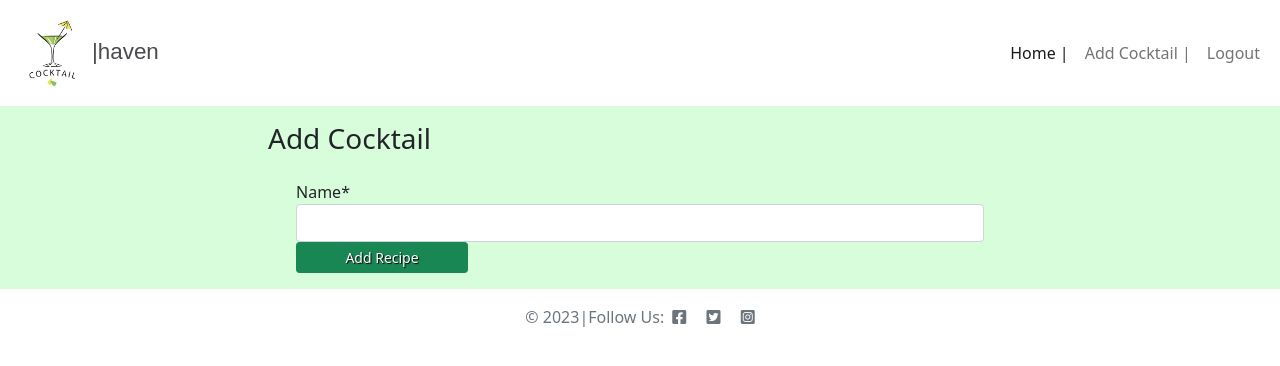
After one commit to Indrakens/cocktail-haven, a Django app: page /recipecreate/ in a window 1280 px wide. The commit adds this page. Shown: the top 366 px of the page. Run offline with Django 3.2, Linux system fonts and the light colour scheme; the visitor is signed in with stand-in values (Sample User, id 1); some libraries are stand-ins or nearby versions.

Commit message:
Create add_recipe.html page

```diff
--- a/cocktails2023/settings.py
+++ b/cocktails2023/settings.py
@@ -31,7 +31,7 @@ SECRET_KEY = os.environ.get('SECRET_KEY')
 # SECURITY WARNING: don't run with debug turned on in production!
 DEBUG = True
 
-ALLOWED_HOSTS = ['cocktailhaven-c675f9e827ad.herokuapp.com','8000-indrakens-cocktailhaven-ygrzyh7iosq.ws-eu105.gitpod.io']
+ALLOWED_HOSTS = ['cocktailhaven-c675f9e827ad.herokuapp.com','8000-indrakens-cocktailhaven-7rymjfpnunk.ws-eu105.gitpod.io']
 
 
 # Application definition
--- a/recipes/urls.py
+++ b/recipes/urls.py
@@ -3,6 +3,7 @@ from django.urls import path
 
 urlpatterns = [
     path('', views.RecipeList.as_view(), name='home'),
+    path('recipecreate/', views.RecipeCreate.as_view(), name='recipecreate'),
     path('<slug:slug>/', views.RecipeDetail.as_view(), name='recipe'),
     path('like/<slug:slug>', views.RecipeLike.as_view(), name='cocktail_like'),
 ]
--- a/recipes/views.py
+++ b/recipes/views.py
@@ -2,6 +2,7 @@ from django.shortcuts import render, get_object_or_404, reverse
 from django.views import generic, View
 from django.http import HttpResponseRedirect
 from django.contrib.auth.mixins import LoginRequiredMixin
+from django.urls import reverse_lazy
 from .models import Recipe
 from .forms import CommentForm
 
@@ -77,3 +78,19 @@ class RecipeLike(LoginRequiredMixin, View):
             cocktail.likes.add(request.user)
 
         return HttpResponseRedirect(reverse('recipe', args=[slug]))
+
+
+class RecipeCreate(LoginRequiredMixin, generic.CreateView):
+    model = Recipe
+    fields = ['name']
+    template_name = 'add_recipe.html'
+    success_url = reverse_lazy('recipe')
+
+    def form_valid(self, form):
+        """
+        Sets logged in user as author field in form
+        Sets form default status to published
+        """
+        form.instance.author = self.request.user
+        form.instance.status = 1
+        return super(RecipeCreate, self).form_valid(form)
--- /dev/null
+++ b/templates/add_recipe.html
@@ -0,0 +1,27 @@
+{% extends "base.html" %}
+{% load static %}
+{% load crispy_forms_tags %}
+{% block content %}
+
+<div class="container">
+    <div class="col-md-8 mt-3 offset-md-2">
+        <div class="card-title">
+            <h3>Add Cocktail</h3>
+        </div>
+        <div class="card-body">
+            <div class="container-fluid">
+                <div class="row">
+                    <form method="POST" enctype='multipart/form-data'>
+                        {% csrf_token %}
+                        {{ form | crispy }}
+
+                        <button type="submit" value="Submit" class="btn btn-signup btn-sm btn-success w-25">Add Recipe</button>
+
+                    </form>
+                </div>
+            </div>
+        </div>
+    </div>
+</div>
+
+{% endblock %}
--- a/templates/base.html
+++ b/templates/base.html
@@ -37,6 +37,9 @@
                         <a class="nav-link active" aria-current="page" href="{% url 'home' %}">Home |</a>
                     </li>
                     {% if user.is_authenticated %}
+                    <li class="nav-item fs-6">
+                        <a class="nav-link" href="{% url 'recipecreate' %}">Add Cocktail |</a>
+                    </li>
                     <li class="nav-item fs-6">
                         <a class="nav-link" href="{% url 'account_logout' %}">Logout</a>
                     </li>
```
Also changed, not shown: recipes/admin.py (line endings or trailing spaces), recipes/models.py (line endings or trailing spaces).
